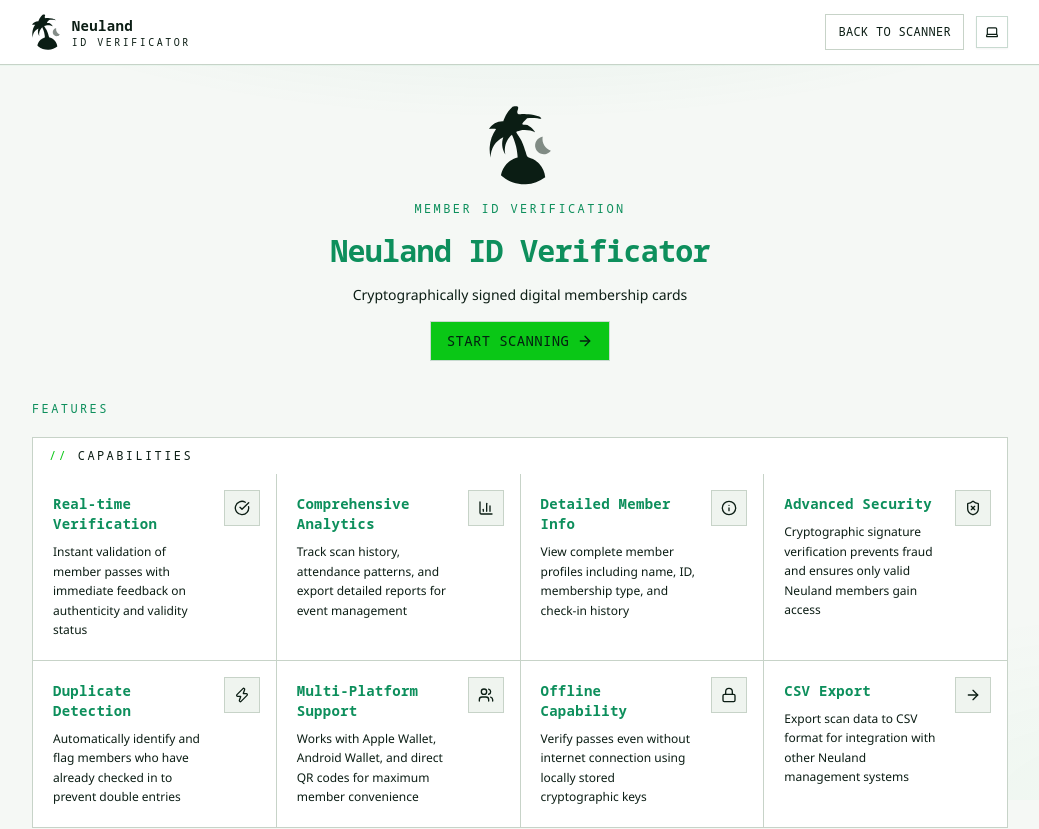
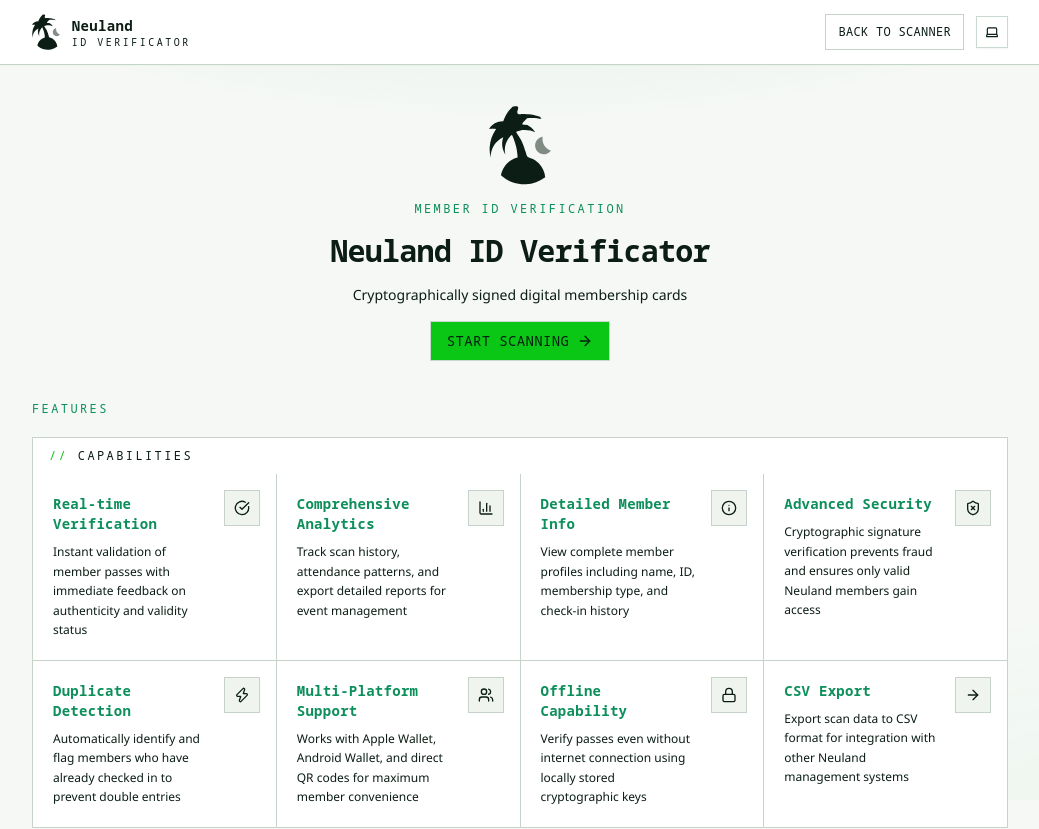
Before and after one commit to neuland-ingolstadt/member-id, a Next.js app in the folder frontend/: page /learn-more in a window 1280 px wide. Shown: the top 829 px of the page, without its empty margins (120-1159 px from the left). Built offline with nearby package versions, Linux system fonts and the light colour scheme.

Commit message:
style(frontend): update heading color in Learn More page
Changed the heading color in the Learn More page to match the terminal text styling for improved visual consistency.

```diff
--- a/frontend/app/learn-more/page.tsx
+++ b/frontend/app/learn-more/page.tsx
@@ -113,7 +113,7 @@ export default function LearnMorePage() {
 					<p className="font-mono text-xs uppercase tracking-[0.2em] text-terminal-lightGreen">
 						Member ID Verification
 					</p>
-					<h1 className="text-2xl font-bold tracking-tight sm:text-3xl">
+					<h1 className="text-2xl font-bold tracking-tight text-terminal-text sm:text-3xl">
 						Neuland ID Verificator
 					</h1>
 					<p className="text-sm text-terminal-text/60">
```
